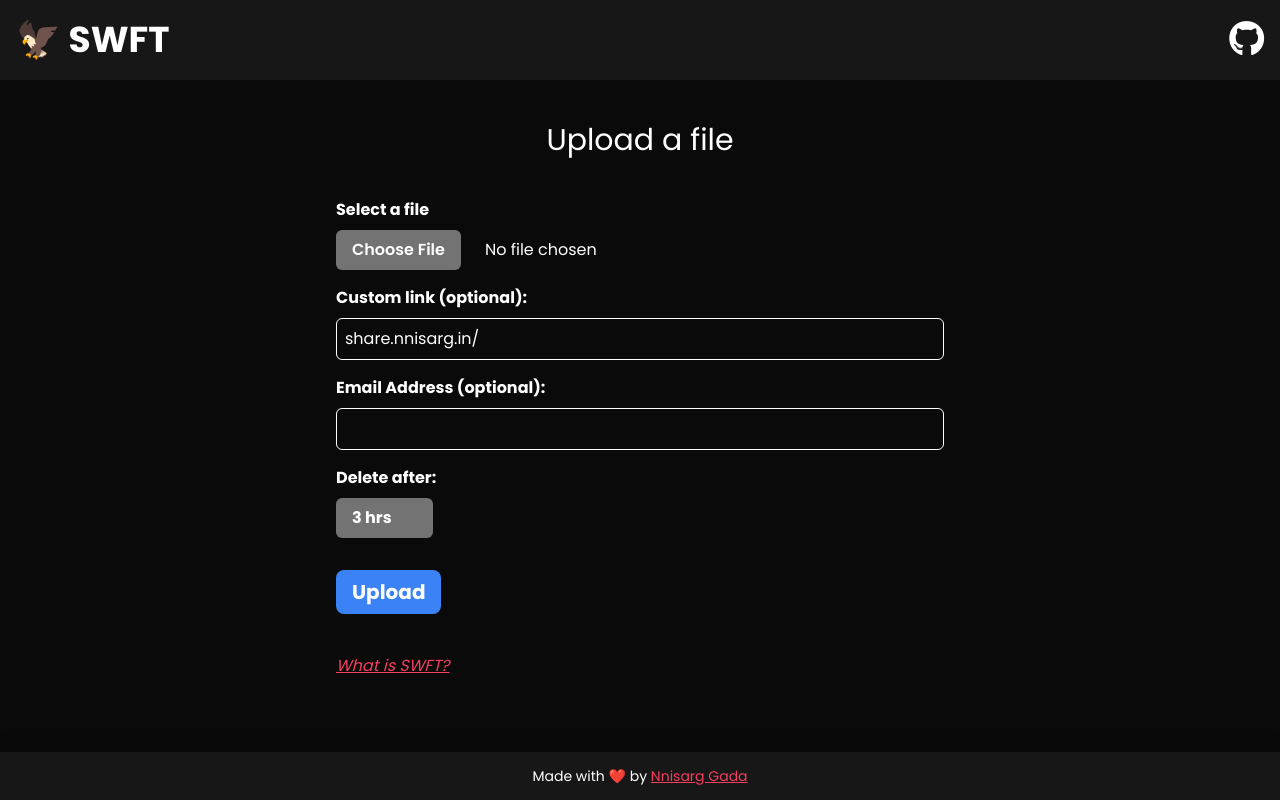
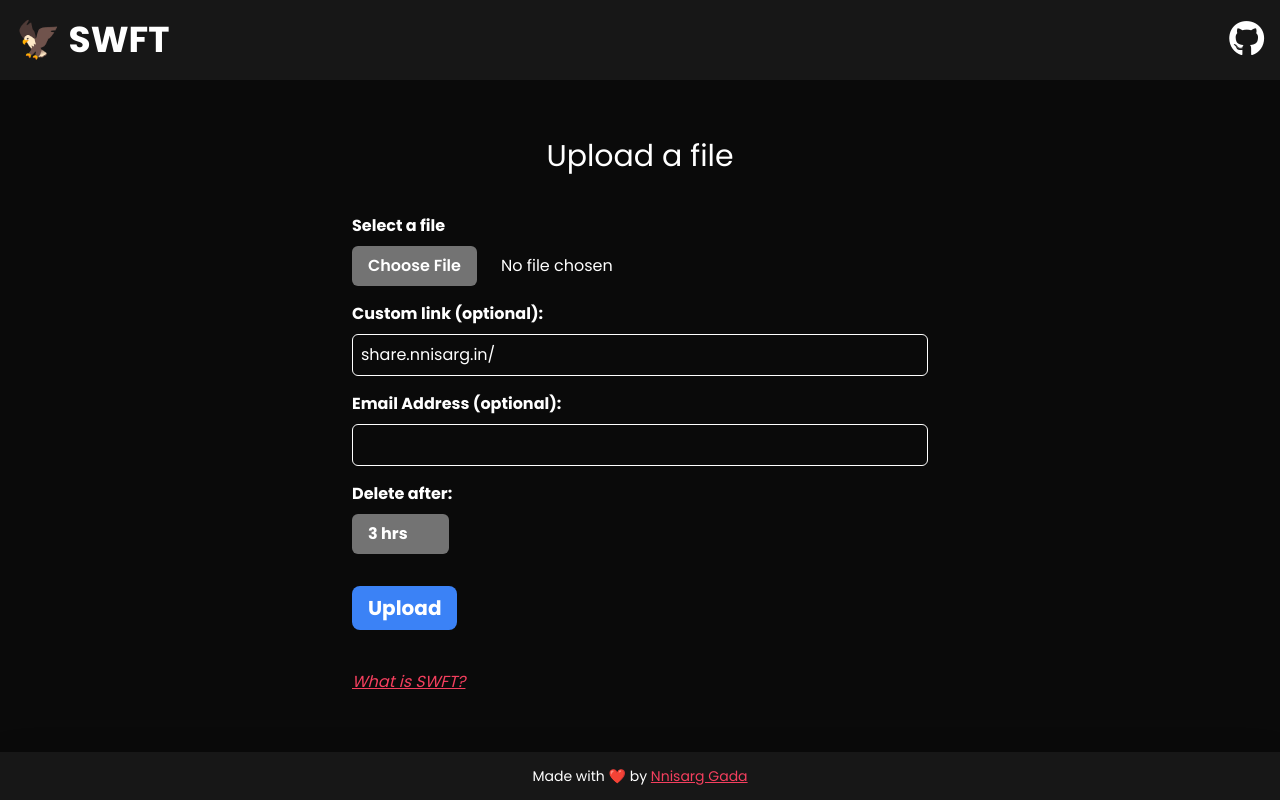
Before and after one commit to nnisarggada/swft, a Flask app: page / in a window 1280 px wide. Run offline with Flask 3, Linux system fonts and the light colour scheme; some libraries are stand-ins or nearby versions.

Commit message:
fix(app): fixed html height css

```diff
--- a/templates/about.html
+++ b/templates/about.html
@@ -61,7 +61,7 @@
   </head>
 
   <body
-    class="bg-neutral-950 text-white font-poppins flex flex-col items-center h-screen justify-between overflow-x-hidden"
+    class="bg-neutral-950 text-white font-poppins flex flex-col items-center min-h-screen justify-between overflow-x-hidden"
   >
     <nav
       class="absolute top-0 left-0 w-screen h-20 bg-neutral-900 flex items-center justify-between p-4"
@@ -77,7 +77,7 @@
     </nav>
 
     <div
-      class="w-screen max-w-3xl text-xl tracking-wider flex flex-col justify-center gap-6 p-4 my-32"
+      class="w-screen max-w-3xl text-xl tracking-wider flex flex-col justify-center gap-6 p-8 my-32"
     >
       <h1 class="text-6xl font-bold">SWFT - Simple Web-based File Transfer</h1>
       <h2 class="text-4xl font-bold mt-20">Project Overview</h2>
--- a/templates/index.html
+++ b/templates/index.html
@@ -94,7 +94,7 @@
     </nav>
 
     <div
-      class="w-screen max-w-2xl h-[100dvh] flex flex-col items-center justify-center gap-6 p-4"
+      class="w-screen max-w-2xl min-h-[calc(100dvh-3rem)] flex flex-col items-center justify-center gap-6 p-8 pt-28"
     >
       <h1 class="text-3xl">Upload a file</h1>
       <form
@@ -176,7 +176,7 @@
     </div>
 
     <footer
-      class="absolute bottom-0 left-0 w-screen h-12 bg-neutral-900 drop-shadow-2xl backdrop-opacity-10 flex items-center justify-center p-4"
+      class="w-screen h-12 bg-neutral-900 drop-shadow-2xl backdrop-opacity-10 flex items-center justify-center p-4"
     >
       <span class="text-sm">
         Made with ❤️ by
--- a/templates/shared.html
+++ b/templates/shared.html
@@ -108,7 +108,7 @@
     </nav>
 
     <div
-      class="w-screen max-w-2xl h-[100dvh] flex flex-col items-center justify-center gap-6 p-4"
+      class="w-screen max-w-2xl min-h-[calc(100dvh-3rem)] flex flex-col items-center justify-center gap-6 p-8 pt-28"
     >
       <h1 class="text-5xl mb-12">Share File</h1>
       <a
@@ -126,7 +126,7 @@
     </div>
 
     <footer
-      class="absolute bottom-0 left-0 w-screen h-12 bg-neutral-900 drop-shadow-2xl backdrop-opacity-10 flex items-center justify-center p-4"
+      class="w-screen h-12 bg-neutral-900 drop-shadow-2xl backdrop-opacity-10 flex items-center justify-center p-4"
     >
       <span class="text-sm">
         Made with ❤️ by
```
